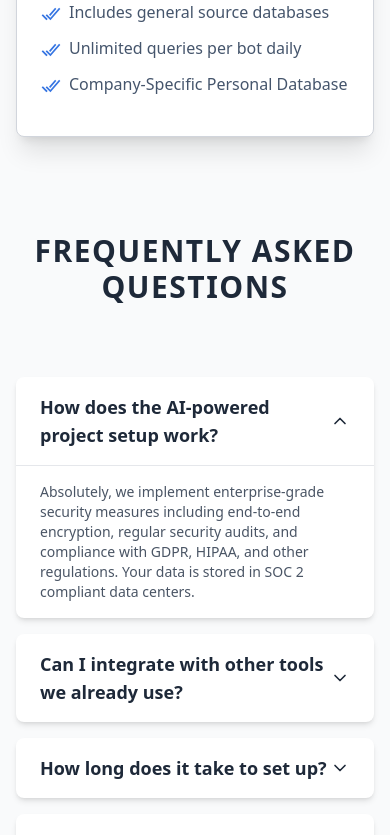
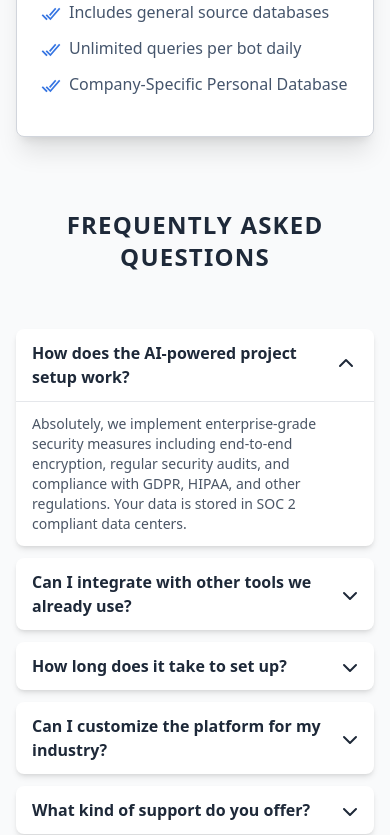
Before and after one commit to MohammedRasif/FreWork, a React (Vite) app: page /pricing in a window 390 px wide. Shown: the part 1860-2695 px from the top of the page. Built offline with nearby package versions, Linux system fonts and the light colour scheme.

Commit message:
responsive

```diff
--- a/src/Pages/Home/Faq.jsx
+++ b/src/Pages/Home/Faq.jsx
@@ -1,30 +1,37 @@
-import React, { useState } from "react";
-import { motion, AnimatePresence } from "framer-motion";
-import { ChevronDown } from "lucide-react";
+"use client"
 
-const Faq = () => {
-    const [activeIndex, setActiveIndex] = useState(0); // Default first item open
+import { useState } from "react"
+import { motion, AnimatePresence } from "framer-motion"
+import { ChevronDown } from "lucide-react"
+
+const AnimatedFaq = () => {
+  const [activeIndex, setActiveIndex] = useState(0) // Default first item open
 
   const faqData = [
     {
       question: "How does the AI-powered project setup work?",
-            answer: "Absolutely, we implement enterprise-grade security measures including end-to-end encryption, regular security audits, and compliance with GDPR, HIPAA, and other regulations. Your data is stored in SOC 2 compliant data centers.",
+      answer:
+        "Absolutely, we implement enterprise-grade security measures including end-to-end encryption, regular security audits, and compliance with GDPR, HIPAA, and other regulations. Your data is stored in SOC 2 compliant data centers.",
     },
     {
       question: "Can I integrate with other tools we already use?",
-            answer: "Yes, our platform supports integrations with a wide range of tools, including Slack, Trello, and Google Workspace, ensuring seamless workflow management.",
+      answer:
+        "Yes, our platform supports integrations with a wide range of tools, including Slack, Trello, and Google Workspace, ensuring seamless workflow management.",
     },
     {
       question: "How long does it take to set up?",
-            answer: "Setup typically takes less than 15 minutes with our AI-powered onboarding process, guiding you step-by-step.",
+      answer:
+        "Setup typically takes less than 15 minutes with our AI-powered onboarding process, guiding you step-by-step.",
     },
     {
       question: "Can I customize the platform for my industry?",
-            answer: "Absolutely, our platform offers industry-specific templates and customization options to fit your needs.",
+      answer:
+        "Absolutely, our platform offers industry-specific templates and customization options to fit your needs.",
     },
     {
       question: "What kind of support do you offer?",
-            answer: "We provide 24/7 customer support via chat, email, and phone, along with a dedicated account manager for premium users.",
+      answer:
+        "We provide 24/7 customer support via chat, email, and phone, along with a dedicated account manager for premium users.",
     },
     {
       question: "Is there a free trial?",
@@ -34,55 +41,125 @@ const Faq = () => {
       question: "How often do you release updates?",
       answer: "We release updates quarterly, with regular bug fixes and new features based on user feedback.",
     },
-    ];
+  ]
 
   const toggleItem = (index) => {
-        setActiveIndex(activeIndex === index ? -1 : index);
-    };
+    setActiveIndex(activeIndex === index ? -1 : index)
+  }
+
+  const containerVariants = {
+    hidden: { opacity: 0, y: 20 },
+    visible: {
+      opacity: 1,
+      y: 0,
+      transition: {
+        duration: 0.6,
+        staggerChildren: 0.1,
+      },
+    },
+  }
+
+  const itemVariants = {
+    hidden: { opacity: 0, y: 20 },
+    visible: {
+      opacity: 1,
+      y: 0,
+      transition: { duration: 0.5 },
+    },
+  }
+
+  const answerVariants = {
+    hidden: {
+      opacity: 0,
+      height: 0,
+      transition: {
+        duration: 0.3,
+        ease: "easeInOut",
+      },
+    },
+    visible: {
+      opacity: 1,
+      height: "auto",
+      transition: {
+        duration: 0.4,
+        ease: "easeInOut",
+      },
+    },
+  }
+
+  const chevronVariants = {
+    closed: {
+      rotate: 0,
+      transition: { duration: 0.3, ease: "easeInOut" },
+    },
+    open: {
+      rotate: 180,
+      transition: { duration: 0.3, ease: "easeInOut" },
+    },
+  }
 
   return (
-        <div className="container mx-auto py-16 px-4 sm:px-6 lg:px-8 ">
-            <h1 className="uppercase text-center text-3xl sm:text-4xl font-bold text-gray-800 mb-10 py-8 tracking-wider">
+    <div className="container mx-auto py-12 sm:py-16 px-4 sm:px-6 lg:px-8">
+      <motion.h1
+        initial={{ opacity: 0, y: -30 }}
+        animate={{ opacity: 1, y: 0 }}
+        transition={{ duration: 0.8, ease: "easeOut" }}
+        className="uppercase text-center text-2xl sm:text-3xl lg:text-4xl font-bold text-gray-800 mb-8 sm:mb-10 py-6 sm:py-8 tracking-wider"
+      >
         FREQUENTLY ASKED QUESTIONS
-            </h1>
-            <div className="space-y-4">
+      </motion.h1>
+
+      <motion.div variants={containerVariants} initial="hidden" animate="visible" className="space-y-3 sm:space-y-4">
         {faqData.map((item, index) => (
-                    <div key={index} className="bg-white shadow-md rounded-lg overflow-hidden">
-                        <div
+          <motion.div
+            key={index}
+            variants={itemVariants}
+            className="bg-white shadow-md rounded-lg overflow-hidden hover:shadow-lg transition-shadow duration-300"
+            whileHover={{ scale: 1.02 }}
+            transition={{ type: "spring", stiffness: 300, damping: 20 }}
+          >
+            <motion.div
               onClick={() => toggleItem(index)}
-                            className="py-4 px-6 text-gray-800 text-lg font-semibold flex justify-between items-center cursor-pointer hover:bg-gray-100 transition-colors duration-300"
+              className="py-3 sm:py-4 px-4 sm:px-6 text-gray-800 text-base sm:text-lg font-semibold flex justify-between items-center cursor-pointer hover:bg-gray-100 transition-colors duration-300"
+              whileHover={{ backgroundColor: "#f9fafb" }}
+              whileTap={{ scale: 0.98 }}
             >
               <span>{item.question}</span>
               <motion.div
-                                animate={{ rotate: activeIndex === index ? 180 : 0 }}
-                                transition={{ duration: 0.4, ease: "easeInOut" }}
+                variants={chevronVariants}
+                animate={activeIndex === index ? "open" : "closed"}
+                className="w-5 h-5 flex-shrink-0"
               >
-                                <ChevronDown className="w-5 h-5" />
+                <ChevronDown />
               </motion.div>
-                        </div>
+            </motion.div>
+
             <AnimatePresence>
               {activeIndex === index && (
                 <motion.div
-                                    initial={{ height: 0, opacity: 0, y: -10 }}
-                                    animate={{ height: "auto", opacity: 1, y: 0 }}
-                                    exit={{ height: 0, opacity: 0, y: -10 }}
-                                    transition={{
-                                        duration: 0.5,
-                                        ease: "easeInOut",
-                                        opacity: { duration: 0.3 },
-                                        y: { duration: 0.4 },
-                                    }}
-                                    className="px-6 py-4 text-gray-600 text-sm border-t border-gray-200"
+                  variants={answerVariants}
+                  initial="hidden"
+                  animate="visible"
+                  exit="hidden"
+                  className="overflow-hidden"
+                >
+                  <motion.div
+                    className="px-4 sm:px-6 py-3 sm:py-4 text-gray-600 text-sm sm:text-base border-t border-gray-200"
+                    initial={{ opacity: 0 }}
+                    animate={{ opacity: 1 }}
+                    exit={{ opacity: 0 }}
+                    transition={{ duration: 0.3, delay: 0.1 }}
                   >
                     <p>{item.answer}</p>
                   </motion.div>
+                </motion.div>
               )}
             </AnimatePresence>
+          </motion.div>
+        ))}
+      </motion.div>
     </div>
-                ))}
-            </div>
-        </div>
-    );
-};
+  )
+}
 
-export default Faq;
+export default AnimatedFaq
```
Lines whose indentation alone changed are shown as unchanged.
